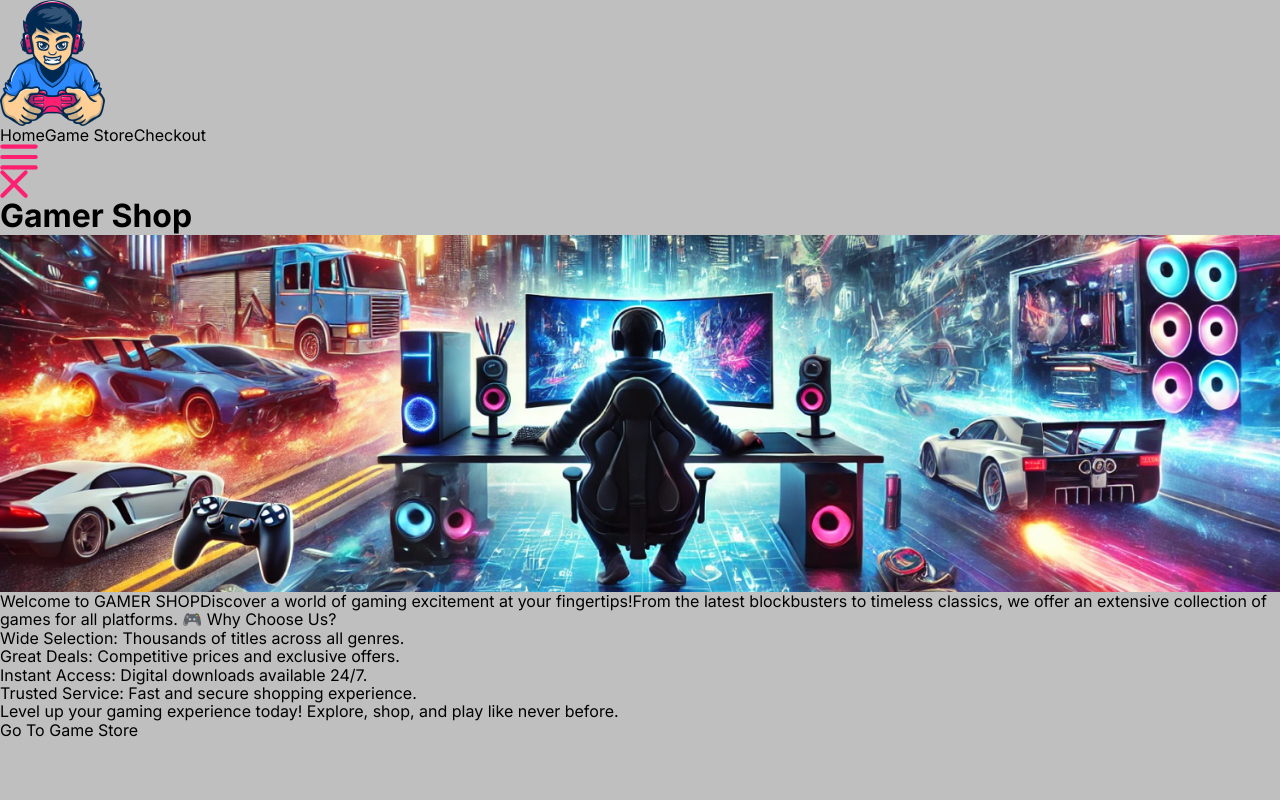
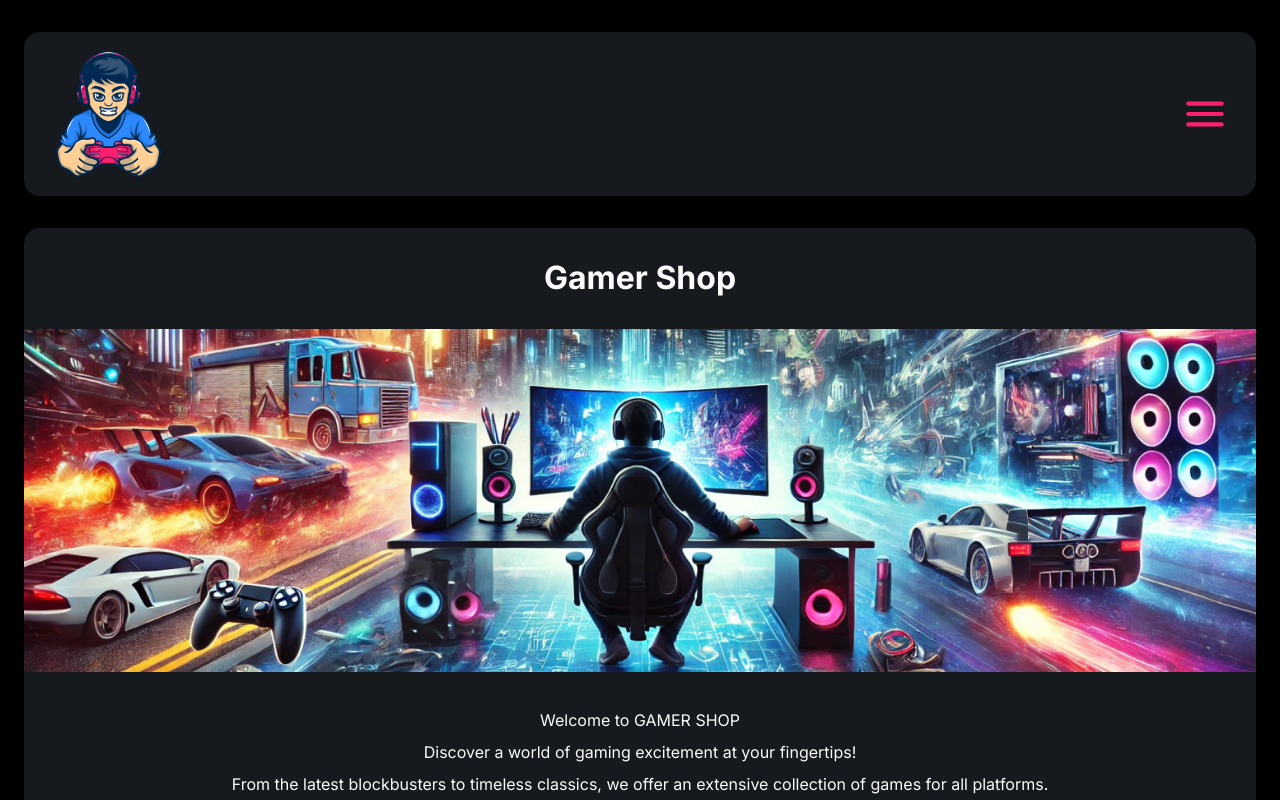
Before and after one commit to FernandoTejedorL/Game-shop, a React (Vite) app: page / in a window 1280 px wide. Shown: the top 800 px of the page. Built offline with nearby package versions, Linux system fonts and the light colour scheme.

Commit message:
home done

```diff
--- a/src/components/header/Header.jsx
+++ b/src/components/header/Header.jsx
@@ -1,8 +1,20 @@
 import { NavLink } from 'react-router-dom';
+import {
+	StyledCross,
+	StyledHamburger,
+	StyledHeader,
+	StyledIcons,
+	StyledNav,
+	StyledUl
+} from './header.styles';
+import { useState } from 'react';
 
 const Header = () => {
+	const [showMenu, setShowMenu] = useState(false);
+
 	return (
-		<div>
+		<StyledHeader>
+			<StyledIcons>
 				<picture>
 					<source
 						media='(min-width: 767px )'
@@ -14,16 +26,27 @@ const Header = () => {
 					/>
 					<img src='/assets/images/logos/logo-mobile.png' alt='logo' />
 				</picture>
-			<nav>
-				<ul>
+				<StyledHamburger
+					$show={showMenu}
+					onClick={() => setShowMenu(true)}
+					src='/assets/images/hamburguer.svg'
+					alt='hamburger'
+				/>
+				<StyledCross
+					$show={showMenu}
+					onClick={() => setShowMenu(false)}
+					src='/assets/images/cross.svg'
+					alt='cross'
+				/>
+			</StyledIcons>
+			<StyledNav $show={showMenu}>
+				<StyledUl>
 					<NavLink to={'/'}>Home</NavLink>
 					<NavLink to={'/gamestore'}>Game Store</NavLink>
 					<NavLink to={'/checkout'}>Checkout</NavLink>
-				</ul>
-			</nav>
-			<img src='/assets/images/hamburguer.svg' alt='hamburger' />
-			<img src='/assets/images/cross.svg' alt='cross' />
-		</div>
+				</StyledUl>
+			</StyledNav>
+		</StyledHeader>
 	);
 };
 
--- /dev/null
+++ b/src/components/header/header.styles.js
@@ -0,0 +1,47 @@
+import styled from 'styled-components';
+import { COLORS } from '../../styles/colors';
+
+const StyledHeader = styled.header`
+	display: flex;
+	flex-direction: column;
+	align-items: center;
+	margin: 2rem 1.5rem;
+	background-color: ${COLORS.black};
+	border-radius: 1rem;
+	padding: 1.1875rem 2rem;
+`;
+
+const StyledIcons = styled.div`
+	display: flex;
+	width: 100%;
+	justify-content: space-between;
+`;
+
+const StyledHamburger = styled.img`
+	display: ${({ $show }) => ($show ? 'none' : 'block')};
+`;
+
+const StyledCross = styled.img`
+	display: ${({ $show }) => ($show ? 'block' : 'none')};
+`;
+
+const StyledNav = styled.nav`
+	display: ${({ $show }) => ($show ? 'block' : 'none')};
+`;
+
+const StyledUl = styled.ul`
+	display: flex;
+	flex-direction: column;
+	align-items: center;
+	margin-top: 1.5rem;
+	gap: 2rem;
+`;
+
+export {
+	StyledHeader,
+	StyledIcons,
+	StyledHamburger,
+	StyledCross,
+	StyledNav,
+	StyledUl
+};
--- a/src/pages/home/Home.jsx
+++ b/src/pages/home/Home.jsx
@@ -1,9 +1,14 @@
-import { Link } from 'react-router-dom';
+import {
+	StyledHeader,
+	StyledMain,
+	StyledTextBox,
+	StyledToGameStore
+} from './home.styles';
 
 const Home = () => {
 	return (
-		<>
-			<h1>Gamer Shop</h1>
+		<StyledMain>
+			<StyledHeader>Gamer Shop</StyledHeader>
 			<picture>
 				<source
 					media='(min-width: 767px )'
@@ -15,28 +20,36 @@ const Home = () => {
 				/>
 				<img src='/assets/images/banner-mobile.jpg' alt='banner' />
 			</picture>
-			<div>
+			<StyledTextBox>
 				<span>Welcome to GAMER SHOP</span>
 				<span>Discover a world of gaming excitement at your fingertips!</span>
 				<span>
 					From the latest blockbusters to timeless classics, we offer an
-					extensive collection of games for all platforms.{' '}
+					extensive collection of games for all platforms.
 				</span>
-
+				<br />
 				<span>🎮 Why Choose Us?</span>
 				<ul>
-					<li>Wide Selection: Thousands of titles across all genres.</li>
-					<li>Great Deals: Competitive prices and exclusive offers.</li>
-					<li>Instant Access: Digital downloads available 24/7.</li>
-					<li>Trusted Service: Fast and secure shopping experience.</li>
+					<li>
+						<b>·</b> Wide Selection: Thousands of titles across all genres.
+					</li>
+					<li>
+						<b>·</b> Great Deals: Competitive prices and exclusive offers.
+					</li>
+					<li>
+						<b>·</b> Instant Access: Digital downloads available 24/7.
+					</li>
+					<li>
+						<b>·</b> Trusted Service: Fast and secure shopping experience.
+					</li>
 				</ul>
 				<span>
 					Level up your gaming experience today! Explore, shop, and play like
 					never before.
 				</span>
-			</div>
-			<Link to={'/gamestore'}>Go To Game Store</Link>
-		</>
+			</StyledTextBox>
+			<StyledToGameStore to={'/gamestore'}>Go To Game Store</StyledToGameStore>
+		</StyledMain>
 	);
 };
 
--- /dev/null
+++ b/src/pages/home/home.styles.js
@@ -0,0 +1,47 @@
+import styled from 'styled-components';
+import { COLORS } from '../../styles/colors';
+import { FONT_SIZE, FONT_WEIGHT, LINE_HEIGHT } from '../../styles/fonts';
+import { Link } from 'react-router-dom';
+
+const StyledMain = styled.main`
+	display: flex;
+	flex-direction: column;
+	gap: 2rem;
+	align-items: center;
+	background-color: ${COLORS.black};
+	color: ${COLORS.white};
+	border-radius: 1rem;
+	padding-block: 2rem;
+	margin: 1.5rem;
+`;
+
+const StyledHeader = styled.h1`
+	font-size: ${FONT_SIZE.xl};
+`;
+
+const StyledTextBox = styled.div`
+	display: flex;
+	flex-direction: column;
+	text-align: center;
+	font-size: ${FONT_SIZE.m};
+	line-height: ${LINE_HEIGHT.high};
+	margin-inline: 1.3125rem;
+`;
+
+const StyledUl = styled.ul`
+	list-style: circle;
+`;
+
+const StyledToGameStore = styled(Link)`
+	width: 12.5rem;
+	height: 3.125rem;
+	display: flex;
+	align-items: center;
+	justify-content: center;
+	font-size: ${FONT_SIZE.m};
+	font-weight: ${FONT_WEIGHT.bold};
+	background-color: ${COLORS.blue};
+	border-radius: 1rem;
+`;
+
+export { StyledMain, StyledHeader, StyledTextBox, StyledUl, StyledToGameStore };
--- a/src/styles/GlobalStyles.js
+++ b/src/styles/GlobalStyles.js
@@ -28,6 +28,7 @@ export const GlobalStyles = createGlobalStyle`
     body{
         font-family: "Inter", serif;
         background-color: ${COLORS.background};
+        color: ${COLORS.white};
     }
     p, h1, h2, h3, h4, h5, h6 {
         margin: 0;
--- a/src/styles/colors.js
+++ b/src/styles/colors.js
@@ -1,8 +1,8 @@
 export const COLORS = {
 	black: '#161a1e',
-	blue: '#9a9a9a',
-	pink: '#e58e27',
+	blue: '#2C89FF',
+	pink: '#FF1F70',
 	white: '#fbfbfb',
 	backofcards: '#1E1E1E',
-	background: '#00000040'
+	background: '#000'
 };
```
Lines whose indentation alone changed are shown as unchanged.
